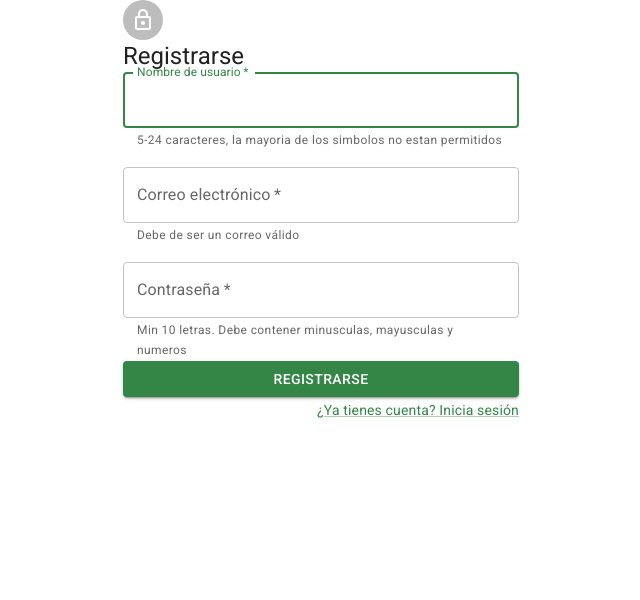
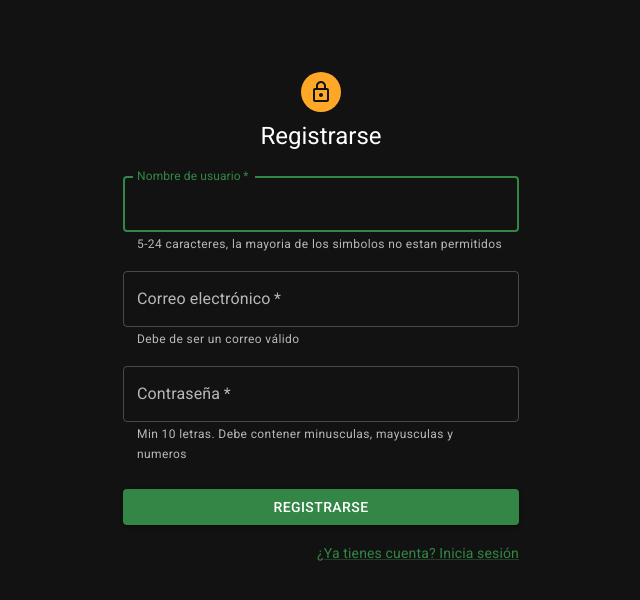
Before and after one commit to RomanPodolyak/foro-manglar-client, a React (Create React App) app in the folder foro-manglar-client/: page /register in a window 1280 px wide. Shown: the top 600 px of the page, without its empty margins (319-959 px from the left). Built offline with nearby package versions, Linux system fonts and the light colour scheme.

Commit message:
style fixes

```diff
--- a/foro-manglar-client/src/components/Drawer.jsx
+++ b/foro-manglar-client/src/components/Drawer.jsx
@@ -1,72 +1,30 @@
+import {
+  AccountCircle, ExitToApp, LockOpen, LockOutlined, Menu
+} from "@mui/icons-material";
+import {
+  AppBar, Box, Divider, Drawer, IconButton, List, ListItem, ListItemButton, ListItemIcon, ListItemText, Toolbar, Typography
+} from "@mui/material";
+import { useTheme } from "@mui/material/styles";
 import React from "react";
-// import { useTheme } from "@mui/material/styles"; // FIXME
-import Drawer from "@mui/material/Drawer";
-import AppBar from "@mui/material/AppBar";
-import CssBaseline from "@mui/material/CssBaseline";
-import Toolbar from "@mui/material/Toolbar";
-import List from "@mui/material/List";
-import Typography from "@mui/material/Typography";
-import Divider from "@mui/material/Divider";
-import ListItem from "@mui/material/ListItem";
-import ListItemIcon from "@mui/material/ListItemIcon";
-import ListItemText from "@mui/material/ListItemText";
-import { Box, Hidden } from "@mui/material";
-import { IconButton } from "@mui/material";
-import MenuIcon from "@mui/icons-material/Menu";
-import LockOpenIcon from "@mui/icons-material/LockOpen";
-import LockOutlinedIcon from "@mui/icons-material/LockOutlined";
-import ExitToAppIcon from "@mui/icons-material/ExitToApp";
-import { useNavigate, Outlet } from "react-router-dom";
+import { Outlet, useNavigate } from "react-router-dom";
+import { logout } from "../helpers/fetch";
 import useUser from "../hooks/useUser";
-import AccountCircleIcon from "@mui/icons-material/AccountCircle";
-import { logout } from "../helpers/fetch";
-import { Grid } from "@mui/material"
 
 const drawerWidth = 240;
 
-// const useStyles = makeStyles((theme) => ({
-//   root: {
-//     display: "flex",
-//   },
-//   appBar: {
-//     zIndex: theme.zIndex.drawer + 1,
-//   },
-//   drawer: {
-//     width: drawerWidth,
-//     flexShrink: 0,
-//   },
-//   drawerPaper: {
-//     width: drawerWidth,
-//   },
-//   drawerContainer: {
-//     overflow: "auto",
-//   },
-//   menuButton: {
-//     marginRight: theme.spacing(2),
-//     [theme.breakpoints.up("sm")]: {
-//       display: "none",
-//     },
-//   },
-//   content: {
-//     flexGrow: 1,
-//     padding: theme.spacing(3),
-//   },
-//   drawer2: {
-//     [theme.breakpoints.up("sm")]: {
-//       width: drawerWidth,
-//       flexShrink: 0,
-//     },
-//   },
-// }));
+const drawerPaper = {
+  paper: {
+    width: drawerWidth
+  }
+}
 
 export default function DrawerManglar(props) {
-  // const classes = useStyles(); // FIXME
   const navigate = useNavigate();
   const [mobileOpen, setMobileOpen] = React.useState(false);
   const { window } = props;
   const container =
     window !== undefined ? () => window().document.body : undefined;
-  // const theme = useTheme(); // FIXME
+  const theme = useTheme();
 
   const handleDrawerToggle = () => {
     setMobileOpen(!mobileOpen);
@@ -75,22 +33,21 @@ export default function DrawerManglar(props) {
   const [userData, setUserData] = useUser();
 
   const drawer = (
-    <Grid container direction="column" spacing={2}>
-      <Grid item>
-        <div sx={{ overflow: 'auto' }}>
+    <Box sx={{ overflow: 'auto' }}>
       <List>
+
+        {/* if no user logged in */}
         <Box display={userData ? "inline" : "none"}>
           <ListItem>
             <ListItemIcon>
-                  <AccountCircleIcon />
+              <AccountCircle />
             </ListItemIcon>
-                <ListItemText>
-                  {userData ? userData.username : undefined}
-                </ListItemText>
+            <ListItemText primary={userData ? userData.username : undefined} />
           </ListItem>
+
           <Divider />
-              <ListItem
-                button
+
+          <ListItemButton
             href="/"
             onClick={() => {
               logout();
@@ -98,118 +55,103 @@ export default function DrawerManglar(props) {
             }}
           >
             <ListItemIcon>
-                  <LockOutlinedIcon />
+              <LockOutlined />
             </ListItemIcon>
             <ListItemText>Cerrar sesión</ListItemText>
-              </ListItem>
+          </ListItemButton>
         </Box>
         <Box display={userData ? "none" : "inline"}>
-              <ListItem
-                button
+          <ListItemButton
             onClick={() => {
               navigate("/login");
             }}
           >
             <ListItemIcon>
-                  <LockOpenIcon />
+              <LockOpen />
             </ListItemIcon>
             <ListItemText>Iniciar sesión</ListItemText>
-              </ListItem>
-              <ListItem
-                button
+          </ListItemButton>
+          <ListItemButton
             onClick={() => {
               navigate("/register");
             }}
           >
             <ListItemIcon>
-                  <ExitToAppIcon />
+              <ExitToApp />
             </ListItemIcon>
             <ListItemText>Registrarse</ListItemText>
-              </ListItem>
+          </ListItemButton>
         </Box>
       </List>
-          <Divider />
-        </div>
-        <Outlet />
-      </Grid>
-    </Grid>
+    </Box>
   );
 
   return (
-    <div sx={{ display: 'flex' }}>
-      <CssBaseline />
-      <AppBar position="fixed" sx={{ zIndex: 10 }}> {/* TODO zIndex = theme.zIndex.drawer + 1 */}
+    <div style={{ display: 'flex' }}>
+      <AppBar position="fixed" enableColorOnDark sx={{ zIndex: theme => theme.zIndex.drawer + 1 }}>
         <Toolbar>
           <IconButton
             color="inherit"
             aria-label="open drawer"
             edge="start"
             onClick={handleDrawerToggle}
-            sx={{ mr: '8px' }} // TODO theme.spacing(2)
-            // TODO [theme.breakpoints.up('sm')]:{display:none}
+            sx={{
+              mr: theme => theme.spacing(2),
+              display: {
+                sm: 'none'
+              }
+            }}
             size="large">
-            <MenuIcon />
+            <Menu />
           </IconButton>
           <Typography variant="h6" noWrap>
             Foro Manglar
           </Typography>
         </Toolbar>
       </AppBar>
-      <nav
-        // TODO sx:
-        //
-        // drawer2: {
-        //   [theme.breakpoints.up("sm")]: {
-        //     width: drawerWidth,
-        //     flexShrink: 0,
-        //   }
-        // }
-        aria-label="mailbox folders">
-        <Hidden smUp implementation="css">
+
+      <Box component='nav'
+        sx={{ width: { sm: drawerWidth }, flexShrink: { sm: 0 } }}
+        aria-label="mailbox folders"
+      >
         <Drawer
+          sx={{
+            display: { xs: 'block', sm: 'none' },
+            '& .MuiDrawer-paper': { boxSizing: 'border-box', width: drawerWidth }
+          }}
           container={container}
           variant="temporary"
-            anchor='right' // TODO {theme.direction === "rtl" ? "right" : "left"}
+          anchor={theme.direction === 'rtl' ? 'right' : 'left'}
           open={mobileOpen}
           onClose={handleDrawerToggle}
-            // classes={{
-            //   paper: classes.drawerPaper,
-            // }}
-            // TODO sx
-            // drawerPaper: {
-            //   width: drawerWidth
-            // }
+          classes={drawerPaper}
           ModalProps={{
             keepMounted: true, // Better open performance on mobile.
           }}
         >
+          <Toolbar />
           {drawer}
         </Drawer>
-        </Hidden>
-        <Hidden smDown implementation="css">
         <Drawer
           variant="permanent"
-          // classes={{
-          //   paper: classes.drawerPaper,
-          // }}
-          // TODO sx
-          // drawerPaper: {
-          //   width: drawerWidth
-          // }
+          sx={{
+            display: { xs: 'none', sm: 'block' },
+            '& .MuiDrawer-paper': { boxSizing: 'border-box', width: drawerWidth }
+          }}
+          classes={drawerPaper}
         >
           <Toolbar />
           {drawer}
         </Drawer>
-        </Hidden>
-      </nav>
-      <main
-        sx={{
-          flexGrow: 1, // BUG
-          padding: '12px' // BUG
+      </Box>
+      <div
+        style={{
+          flexGrow: 1,
+          padding: theme.spacing(3)
         }}>
         <Toolbar />
-        {props.children}
-      </main>
+        <Outlet />
       </div>
+    </div >
   );
 }
--- a/foro-manglar-client/src/components/ListThemes.jsx
+++ b/foro-manglar-client/src/components/ListThemes.jsx
@@ -1,50 +1,18 @@
+import { Add, MoreVert } from "@mui/icons-material";
 import {
-  Typography,
-  Card,
-  CardContent,
-  Grid,
-  CardActionArea,
-  CardHeader,
-  IconButton,
-  Divider,
-  Fab,
-  Box,
-  Menu,
-  MenuItem,
-  Dialog,
-  DialogTitle,
-  DialogContent,
-  DialogContentText,
-  DialogActions,
-  Button,
+  Box, Button, Card, CardActionArea, CardContent, CardHeader, Dialog, DialogActions, DialogContent,
+  DialogContentText, DialogTitle, Divider,
+  Fab, Grid, IconButton, Menu,
+  MenuItem, Typography
 } from "@mui/material";
-// import { makeStyles } from "@mui/material/styles";
-import { Add, MoreVert } from "@mui/icons-material";
-import { useState } from "react";
-import { useEffect } from "react";
+import { useEffect, useState } from "react";
 import { useNavigate } from "react-router-dom";
 import { spanishDate } from "../helpers/dateConverter";
-import ThemeCreator from "./ThemeCreator";
 import deleteElement from "../helpers/deleteElement";
 import getThemes from "../helpers/getThemes";
-
-// const useStyles = makeStyles((theme) => ({
-//   styledText: {
-//     wordBreak: "break-word",
-//   },
-//   stretch: {
-//     width: "100%",
-//   },
-//   fab: {
-//     position: "fixed",
-//     bottom: theme.spacing(4),
-//     right: theme.spacing(4),
-//     marginLeft: "100%",
-//   },
-// }));
+import ThemeCreator from "./ThemeCreator";
 
 export default function ListThemes(props) {
-  // const classes = useStyles();
   const [list, setList] = useState([]);
   const navigate = useNavigate();
   const [creatorVisible, setCreatorVisible] = useState(false);
@@ -124,8 +92,7 @@ export default function ListThemes(props) {
       {list.map((item) => {
         return (
           <Grid item key={item._id}
-          //FIXME className={classes.stretch}
-          >
+            sx={{ width: "100%" }}>
             <Card>
               <CardHeader
                 action={
@@ -152,7 +119,7 @@ export default function ListThemes(props) {
                     variant="body1"
                     color="textPrimary"
                     component="p"
-                    //FIXME className={classes.styledText}
+                    sx={{ wordBreak: "break-word" }}
                     paragraph
                   >
                     {item.description}
@@ -168,7 +135,15 @@ export default function ListThemes(props) {
       })}
       <Grid item>
         <Fab
-          //FIXME className={classes.fab}
+          sx={
+            theme =>
+            ({
+              position: "fixed",
+              bottom: theme.spacing(4),
+              right: theme.spacing(4),
+              ml: "100%"
+            })
+          }
           color="secondary"
           onClick={() => {
             if (edit) {
@@ -240,7 +215,6 @@ export default function ListThemes(props) {
                     themeId: anchorEl.id,
                   }
                 ).then((res) => {
-                  console.log("res :>> ", res);
                   if (res.status === "ok") {
                     getThemes().then((res) => {
                       setList(res);
@@ -257,6 +231,6 @@ export default function ListThemes(props) {
           </DialogActions>
         </Dialog>
       </Grid>
-    </Grid>
+    </Grid >
   );
 }
--- a/foro-manglar-client/src/components/ListThemesPosts.jsx
+++ b/foro-manglar-client/src/components/ListThemesPosts.jsx
@@ -1,54 +1,19 @@
+import { Add, ArrowBack, Home, MoreVert } from "@mui/icons-material";
 import {
-  Typography,
-  Card,
-  CardContent,
-  Grid,
-  CardActionArea,
-  Button,
-  Box,
-  CardHeader,
-  Avatar,
-  IconButton,
-  Divider,
-  ButtonGroup,
-  Fab,
-  Menu,
-  MenuItem,
-  Dialog,
-  DialogTitle,
-  DialogContent,
-  DialogContentText,
-  DialogActions,
+  Avatar, Box, Button, ButtonGroup, Card, CardActionArea, CardContent, CardHeader, Dialog, DialogActions, DialogContent,
+  DialogContentText, DialogTitle, Divider, Fab, Grid, IconButton, Menu,
+  MenuItem, Typography
 } from "@mui/material";
-// import { makeStyles } from "@mui/material/styles";
-import { Add, ArrowBack, Home, MoreVert } from "@mui/icons-material";
-import { useState } from "react";
-import { useEffect } from "react";
+import { useEffect, useState } from "react";
 import { useNavigate, useParams } from "react-router-dom";
 import { spanishDate } from "../helpers/dateConverter";
+import deleteElement from "../helpers/deleteElement";
+import getPosts from "../helpers/getPosts";
+import getThemes from "../helpers/getThemes";
 import PostCreator from "./PostCreator";
 import ThemeCreator from "./ThemeCreator";
-import deleteElement from "../helpers/deleteElement";
-import getThemes from "../helpers/getThemes";
-import getPosts from "../helpers/getPosts";
-
-// const useStyles = makeStyles((theme) => ({
-//   styledText: {
-//     wordBreak: "break-word",
-//   },
-//   stretch: {
-//     width: "100%",
-//   },
-//   fab: {
-//     position: "fixed",
-//     bottom: theme.spacing(4),
-//     right: theme.spacing(4),
-//     marginLeft: "100%",
-//   },
-// }));
 
 export default function ListThemesPosts(props) {
-  // const classes = useStyles();
   const [themeList, setThemeList] = useState([]);
   const [postList, setPostList] = useState([]);
   const [currentTheme, setCurrentTheme] = useState({});
@@ -252,7 +217,9 @@ export default function ListThemesPosts(props) {
       {themeList.map((item) => {
         return (
           <Grid item key={item._id}
-          //FIXME className={classes.stretch}
+            sx={{
+              width: '100%'
+            }}
           >
             <Card>
               <CardHeader
@@ -281,7 +248,7 @@ export default function ListThemesPosts(props) {
                     color="textPrimary"
                     component="p"
                     paragraph
-                  //FIXME className={classes.styledText}
+                    sx={{ wordBreak: 'break-word' }}
                   >
                     {item.description}
                   </Typography>
@@ -338,7 +305,7 @@ export default function ListThemesPosts(props) {
                     variant="body1"
                     color="textPrimary"
                     component="p"
-                    //FIXME className={classes.styledText}
+                    sx={{ wordBreak: 'break-word' }}
                     paragraph
                   >
                     {item.content}
@@ -358,7 +325,12 @@ export default function ListThemesPosts(props) {
       })}
       <Grid item>
         <Fab
-          //FIXME className={classes.fab}
+          sx={theme => ({
+            position: 'fixed',
+            bottom: theme.spacing(4),
+            right: theme.spacing(4),
+            ml: '100%'
+          })}
           color="secondary" onClick={handleFabClick}>
           <Add />
         </Fab>
@@ -489,7 +461,6 @@ export default function ListThemesPosts(props) {
                       : "postId"]: itemAnchorEl.id,
                   }
                 ).then((res) => {
-                  console.log("res :>> ", res);
                   if (res.status === "ok") {
                     if (itemAnchorEl.name === "theme") {
                       getThemes(currentTheme._id).then((res) => {
--- a/foro-manglar-client/src/components/SignIn.jsx
+++ b/foro-manglar-client/src/components/SignIn.jsx
@@ -1,40 +1,18 @@
-import React from "react";
+import LockOutlinedIcon from "@mui/icons-material/LockOutlined";
 import Avatar from "@mui/material/Avatar";
 import Button from "@mui/material/Button";
+import Container from "@mui/material/Container";
 import CssBaseline from "@mui/material/CssBaseline";
+import Grid from "@mui/material/Grid";
+import Link from "@mui/material/Link";
+import { useTheme } from '@mui/material/styles';
 import TextField from "@mui/material/TextField";
-import Link from "@mui/material/Link";
-import Grid from "@mui/material/Grid";
-import LockOutlinedIcon from "@mui/icons-material/LockOutlined";
 import Typography from "@mui/material/Typography";
-// import { makeStyles } from "@mui/material/styles";
-import Container from "@mui/material/Container";
-import { useState } from "react";
+import React, { useState } from "react";
 import { useNavigate } from "react-router-dom";
-import { validateUsername, validatePassword } from "../helpers/validators";
-
-// const useStyles = makeStyles((theme) => ({
-//   paper: {
-//     marginTop: theme.spacing(8),
-//     display: "flex",
-//     flexDirection: "column",
-//     alignItems: "center",
-//   },
-//   avatar: {
-//     margin: theme.spacing(1),
-//     backgroundColor: theme.palette.secondary.main,
-//   },
-//   form: {
-//     width: "100%", // Fix IE 11 issue.
-//     marginTop: theme.spacing(1),
-//   },
-//   submit: {
-//     margin: theme.spacing(3, 0, 2),
-//   },
-// }));
+import { validatePassword, validateUsername } from "../helpers/validators";
 
 export default function SignIn() {
-  // const classes = useStyles();
   const navigate = useNavigate();
   const [username, setUsername] = useState("");
   const [password, setPassword] = useState("");
@@ -103,14 +81,24 @@ export default function SignIn() {
     navigate("/register");
   };
 
+  const theme = useTheme();
+
   return (
     <Container component="main" maxWidth="xs">
       <CssBaseline />
       <div
-      //FIXME className={classes.paper}
+        style={{
+          marginTop: theme.spacing(8),
+          display: 'flex',
+          flexDirection: 'column',
+          alignItems: 'center'
+        }}
       >
         <Avatar
-        //FIXME className={classes.avatar}
+          sx={theme => ({
+            m: theme.spacing(1),
+            backgroundColor: theme.palette.secondary.main
+          })}
         >
           <LockOutlinedIcon />
         </Avatar>
@@ -118,7 +106,10 @@ export default function SignIn() {
           Iniciar sesión
         </Typography>
         <form
-          //FIXME className={classes.form}
+          style={{
+            width: '100%',
+            marginTop: theme.spacing(1)
+          }}
           noValidate>
           <TextField
             variant="outlined"
@@ -157,7 +148,9 @@ export default function SignIn() {
             fullWidth
             variant="contained"
             color={buttonColor}
-            //FIXME className={classes.submit}
+            sx={theme => ({
+              m: theme.spacing(3, 0, 2)
+            })}
             onClick={handleSubmit}
             disabled={buttonDisabled || passwordError || usernameError}
           >
--- a/foro-manglar-client/src/components/SignUp.jsx
+++ b/foro-manglar-client/src/components/SignUp.jsx
@@ -1,44 +1,20 @@
-import React from "react";
+import LockOutlinedIcon from "@mui/icons-material/LockOutlined";
 import Avatar from "@mui/material/Avatar";
 import Button from "@mui/material/Button";
+import Container from "@mui/material/Container";
 import CssBaseline from "@mui/material/CssBaseline";
+import Grid from "@mui/material/Grid";
+import Link from "@mui/material/Link";
+import { useTheme } from "@mui/material/styles";
 import TextField from "@mui/material/TextField";
-import Link from "@mui/material/Link";
-import Grid from "@mui/material/Grid";
-import LockOutlinedIcon from "@mui/icons-material/LockOutlined";
 import Typography from "@mui/material/Typography";
-// import { makeStyles } from "@mui/material/styles";
-import Container from "@mui/material/Container";
-import { useState } from "react";
+import React, { useState } from "react";
 import { useNavigate } from "react-router-dom";
 import {
-  validateUsername,
-  validatePassword,
-  validateEmail,
+  validateEmail, validatePassword, validateUsername
 } from "../helpers/validators";
 
-// const useStyles = makeStyles((theme) => ({
-//   paper: {
-//     marginTop: theme.spacing(8),
-//     display: "flex",
-//     flexDirection: "column",
-//     alignItems: "center",
-//   },
-//   avatar: {
-//     margin: theme.spacing(1),
-//     backgroundColor: theme.palette.secondary.main,
-//   },
-//   form: {
-//     width: "100%", // Fix IE 11 issue.
-//     marginTop: theme.spacing(3),
-//   },
-//   submit: {
-//     margin: theme.spacing(3, 0, 2),
-//   },
-// }));
-
 export default function SignUp() {
-  // const classes = useStyles();
   const navigate = useNavigate();
   const [username, setUsername] = useState("");
   const [password, setPassword] = useState("");
@@ -107,14 +83,24 @@ export default function SignUp() {
     navigate("/login");
   };
 
+  const theme = useTheme();
+
   return (
     <Container component="main" maxWidth="xs">
       <CssBaseline />
       <div
-      //FIXME className={classes.paper}
+        style={{
+          marginTop: theme.spacing(8),
+          display: "flex",
+          flexDirection: "column",
+          alignItems: "center"
+        }}
       >
         <Avatar
-        //FIXME className={classes.avatar}
+          sx={theme => ({
+            margin: theme.spacing(1),
+            backgroundColor: theme.palette.secondary.main
+          })}
         >
           <LockOutlinedIcon />
         </Avatar>
@@ -122,7 +108,10 @@ export default function SignUp() {
           Registrarse
         </Typography>
         <form
-          //FIXME className={classes.form}
+          style={{
+            width: "100%", // Fix IE 11 issue.
+            marginTop: theme.spacing(3)
+          }}
           noValidate>
           <Grid container spacing={2}>
             <Grid item xs={12}>
@@ -181,7 +170,9 @@ export default function SignUp() {
             fullWidth
             variant="contained"
             color={buttonColor}
-            //FIXME className={classes.submit}
+            sx={theme => ({
+              margin: theme.spacing(3, 0, 2)
+            })}
             onClick={handleSubmit}
             disabled={
               buttonDisabled || usernameError || emailError || passwordError
@@ -198,6 +189,6 @@ export default function SignUp() {
           </Grid>
         </form>
       </div>
-    </Container>
+    </Container >
   );
 }
--- a/foro-manglar-client/src/index.jsx
+++ b/foro-manglar-client/src/index.jsx
@@ -1,17 +1,17 @@
-import React from 'react';
-import ReactDOM from 'react-dom/client';
-import { adaptV4Theme } from '@mui/material/styles';
-import { createMuiTheme, ThemeProvider, StyledEngineProvider, createTheme } from '@mui/material/styles';
-import App from './App';
-import reportWebVitals from './reportWebVitals';
-import './index.css';
 import '@fontsource/roboto/300.css';
 import '@fontsource/roboto/400.css';
 import '@fontsource/roboto/500.css';
 import '@fontsource/roboto/700.css';
+import { CssBaseline } from '@mui/material';
+import { createTheme, StyledEngineProvider, ThemeProvider } from '@mui/material/styles';
+import React from 'react';
+import ReactDOM from 'react-dom/client';
+import App from './App';
+import './index.css';
+import reportWebVitals from './reportWebVitals';
 
 // Main theme
-const theme = createMuiTheme(adaptV4Theme({
+const theme = createTheme({
   palette: {
     primary: {
       main: "#338645",
@@ -19,28 +19,16 @@ const theme = createMuiTheme(adaptV4Theme({
     secondary: {
       main: "#ffa726",
     },
-    type: "dark",
+    mode: "dark"
   },
-}));
-
-//testing
-const theme2 = createTheme({
-  palette: {
-    primary: {
-      main: "#338645",
-    },
-    secondary: {
-      main: "#ffa726",
-    },
-    type: "dark",
-  },
-})
+});
 
 const root = ReactDOM.createRoot(document.getElementById('root'));
 root.render(
   <React.StrictMode>
     <StyledEngineProvider injectFirst>
-      <ThemeProvider theme={theme2}>
+      <ThemeProvider theme={theme}>
+        <CssBaseline enableColorScheme />
         <App />
       </ThemeProvider>
     </StyledEngineProvider>
```
Also changed, not shown: foro-manglar-client/src/components/ListComments.jsx (+16 -46 lines). Lines whose indentation alone changed are shown as unchanged.
